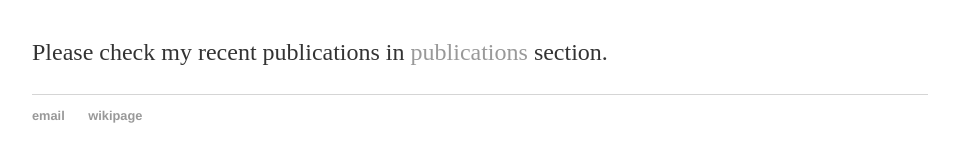
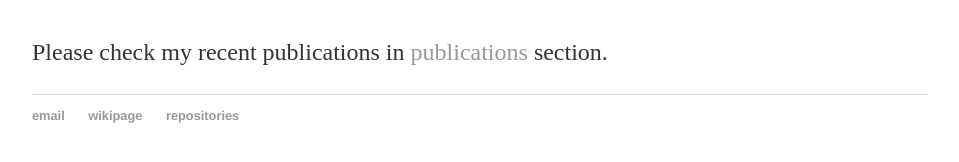
Before and after one commit to cleberjamaral/cleberjamaral.github.io, a Jekyll site: the page built from activities/index.html, in a window 1280 px wide. Shown: the part 467-629 px from the top of the page, without its empty margins (160-1119 px from the left). Built offline with Jekyll 4.4.1, drawn with Linux system fonts in a browser that asks for light colours.

Commit message:
Update default.html

```diff
--- a/_layouts/default.html
+++ b/_layouts/default.html
@@ -13,14 +13,15 @@
 	        	<li><a href="/publications">Publications</a></li>
     		</ul>
 		</nav>
-		<div class="container">
+	<div class="container">
     		{{ content }}
-		</div><!-- /.container -->
-		<footer>
+	</div><!-- /.container -->
+	<footer>
     		<ul>
         		<li><a href="mailto:cleber.amaral@ifsc.edu.br">email</a></li>
         		<li><a href="https://wiki.sj.ifsc.edu.br/wiki/index.php/Usu%C3%A1rio:Cleber.amaral">wikipage</a></li>
-			</ul>
-		</footer>
+        		<li><a href="https://github.com/cleberjamaral">repositories</a></li>
+		</ul>
+	</footer>
 	</body>
 </html>
```
